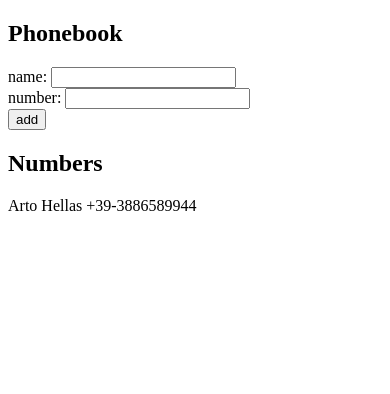
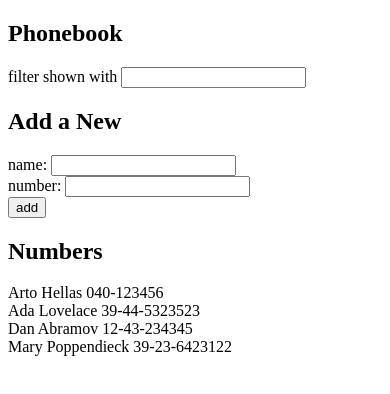
Before and after one commit to torac96/fullstackopen, a React (Create React App) app in the folder part2/phonebook/: page / in a window 390 px wide. Shown: the top 394 px of the page. Built offline with nearby package versions, Linux system fonts and the light colour scheme.

Commit message:
completed exercise 2.10 Phonebook

```diff
--- a/part2/phonebook/src/App.js
+++ b/part2/phonebook/src/App.js
@@ -1,56 +1,78 @@
 import React, { useState } from 'react'
+import Filter from './components/Filter';
+import PersonForm from './components/PersonForm';
+import Persons from './components/Persons';
 
 const App = () => {
   const [persons, setPersons] = useState([
-    { name: 'Arto Hellas', phone: '+39-3886589944' }
+    { name: 'Arto Hellas', phone: '040-123456', id: 1 },
+    { name: 'Ada Lovelace', phone: '39-44-5323523', id: 2 },
+    { name: 'Dan Abramov', phone: '12-43-234345', id: 3 },
+    { name: 'Mary Poppendieck', phone: '39-23-6423122', id: 4 }
   ]);
   const [newName, setNewName] = useState('');
   const [newPhone, setNewPhone] = useState('');
+  const [filterValue, setFilterValue] = useState('');
 
   const handlePersonChange = (event) => {
     setNewName(event.target.value);
   }
+
   const handlePhoneChange = (event) => {
     setNewPhone(event.target.value);
   }
 
+  const handleFilterChange = (event) => {
+    setFilterValue(event.target.value);
+  }
+
   const addPerson = (event) => {
     event.preventDefault();
-    if(newName === '' || newPhone === ''){
+    if (newName === '' || newPhone === '') {
       alert('Please fill the person information');
-    }else{
+    } else {
       const newPerson = {
         name: newName,
         phone: newPhone
       };
 
       const duplicate = persons.some((person) => JSON.stringify(person) === JSON.stringify(newPerson))
-      if(duplicate){
+
+      if (duplicate) {
         alert(`${newName} is already added to phonebook`);
-      }else{
+      } else {
         setPersons(persons.concat(newPerson));
         setNewName('');
         setNewPhone('');
       }
+
     }
   }
 
+  const personFormInfo = {
+    addPerson: addPerson,
+    newName: newName,
+    handlePersonChange: handlePersonChange,
+    newPhone: newPhone,
+    handlePhoneChange: handlePhoneChange
+  }
+
+  const personsToShow = filterValue
+    ? persons.filter((person) => person.name.toLowerCase().includes(filterValue.toLowerCase()))
+    : persons
+
   return (
     <div>
+
       <h2>Phonebook</h2>
-      <form onSubmit={addPerson}>
-        <div>
-          name: <input value={newName} onChange={handlePersonChange} />
-        </div>
-        <div>
-          number: <input value={newPhone} onChange={handlePhoneChange} />
-          </div>
-        <div>
-          <button type="submit">add</button>
-        </div>
-      </form>
+      <Filter filterValue={filterValue} handleFilterChange={handleFilterChange} />
+
+      <h2>Add a New</h2>
+      <PersonForm personFormInfo={personFormInfo}/>
+
       <h2>Numbers</h2>
-        { persons?.map(person => <div key={person.name}>{person.name} {person.phone}</div>) }
+      <Persons persons={personsToShow} />
+
     </div>
   )
 }
--- /dev/null
+++ b/part2/phonebook/src/components/Filter.js
@@ -0,0 +1,9 @@
+import React from 'react';
+
+const Filter = ({ filterValue, handleFilterChange }) => (
+	<div>
+		<div>filter shown with <input value={filterValue} onChange={handleFilterChange} /></div>
+	</div>
+)
+
+export default Filter;
--- /dev/null
+++ b/part2/phonebook/src/components/PersonForm.js
@@ -0,0 +1,21 @@
+import React from 'react';
+
+const PersonForm = ({ personFormInfo }) => {
+  const { addPerson, newName, handlePersonChange, newPhone, handlePhoneChange } = personFormInfo;
+
+  return (
+    <form onSubmit={addPerson}>
+      <div>
+        name: <input value={newName} onChange={handlePersonChange} />
+      </div>
+      <div>
+        number: <input value={newPhone} onChange={handlePhoneChange} />
+      </div>
+      <div>
+        <button type="submit">add</button>
+      </div>
+    </form>
+  );
+}
+
+export default PersonForm;
--- /dev/null
+++ b/part2/phonebook/src/components/Persons.js
@@ -0,0 +1,11 @@
+import React from "react";
+
+const PersonDetail = ({ person }) => (
+  <div>{person.name} {person.phone}</div>
+)
+
+const Persons = ({ persons }) => {
+  return persons?.map(person => <PersonDetail key={person.name} person={person} />);
+}
+
+export default Persons;
```
